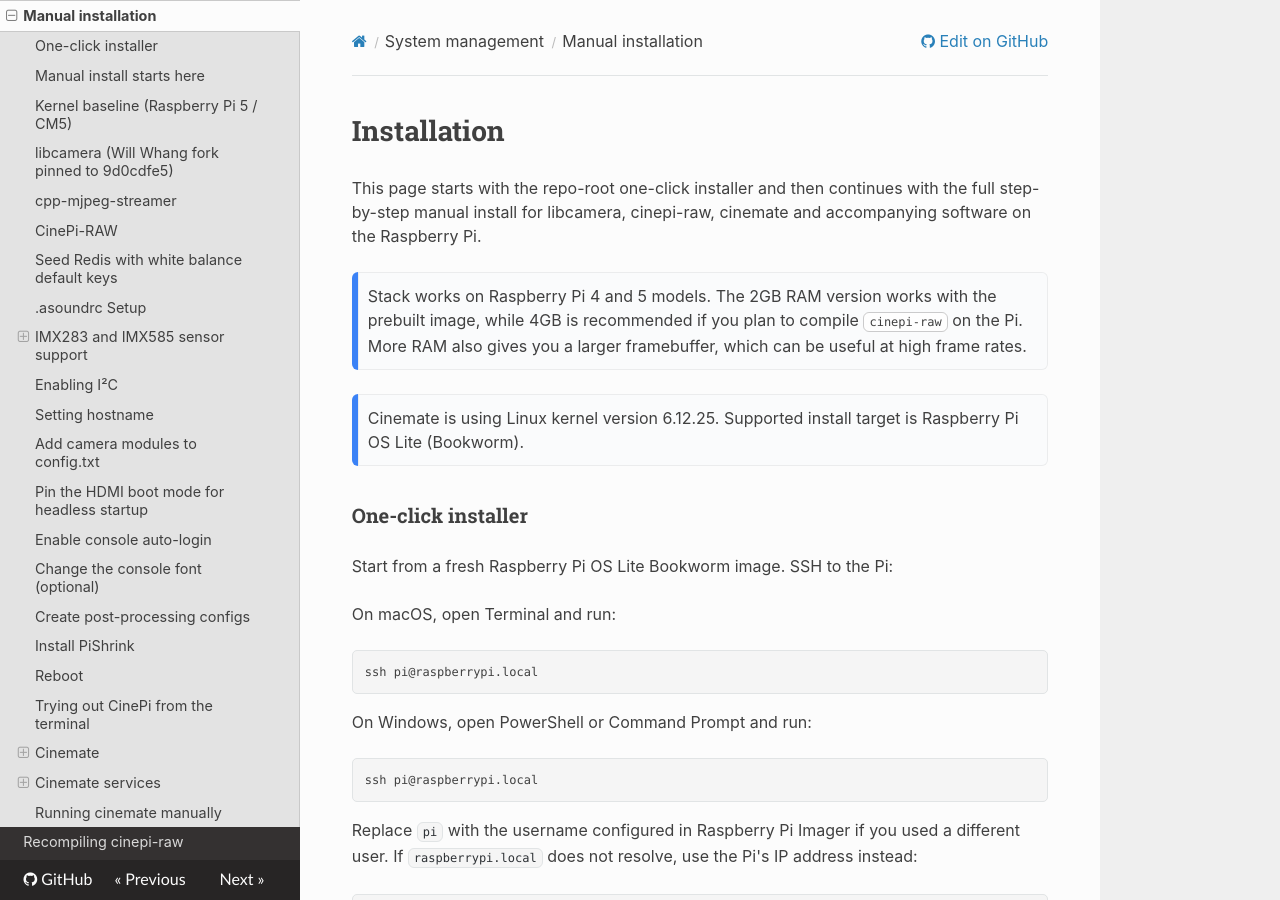
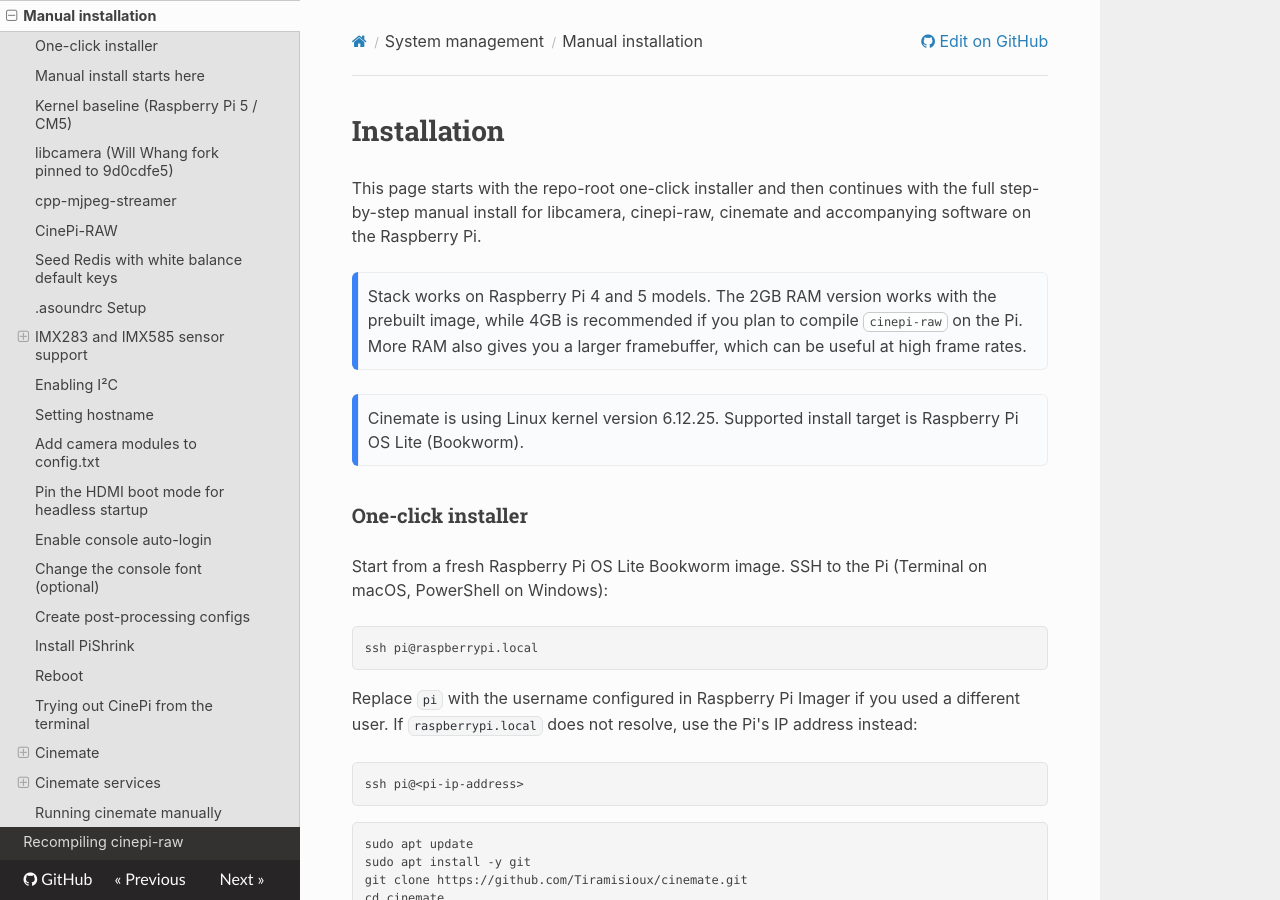
Before and after one commit to Tiramisioux/cinemate, an MkDocs documentation site: the page built from docs/installation-steps.md, in a window 1280 px wide and 900 px high. Built offline with MkDocs 1.6.1, drawn with Linux system fonts in a browser that asks for light colours; nearby versions of some CDN libraries; a style sheet for code colours, icons or effects is not loaded.

Commit message:
docs: collapse duplicate macOS/Windows ssh blocks into one code block
Co-Authored-By: Claude Fable 5 <noreply@anthropic.com>

````diff
--- a/docs/installation-steps.md
+++ b/docs/installation-steps.md
@@ -11,17 +11,9 @@ This page starts with the repo-root one-click installer and then continues with
 
 ### One-click installer
 
-Start from a fresh Raspberry Pi OS Lite Bookworm image. SSH to the Pi:
-
-On macOS, open Terminal and run:
+Start from a fresh Raspberry Pi OS Lite Bookworm image. SSH to the Pi (Terminal on macOS, PowerShell on Windows):
 
 ```bash
-ssh pi@raspberrypi.local
-```
-
-On Windows, open PowerShell or Command Prompt and run:
-
-```powershell
 ssh pi@raspberrypi.local
 ```
 
````
